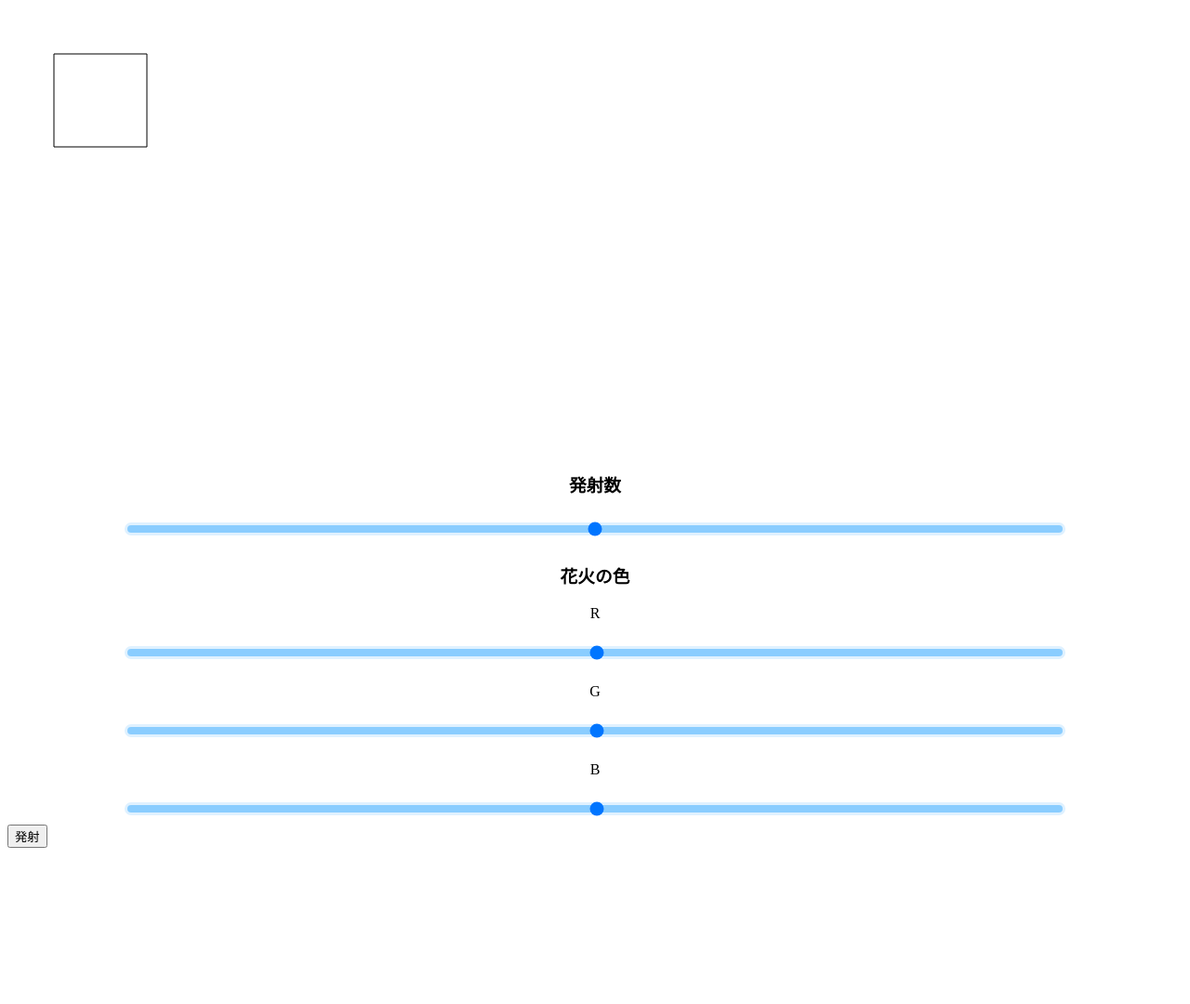
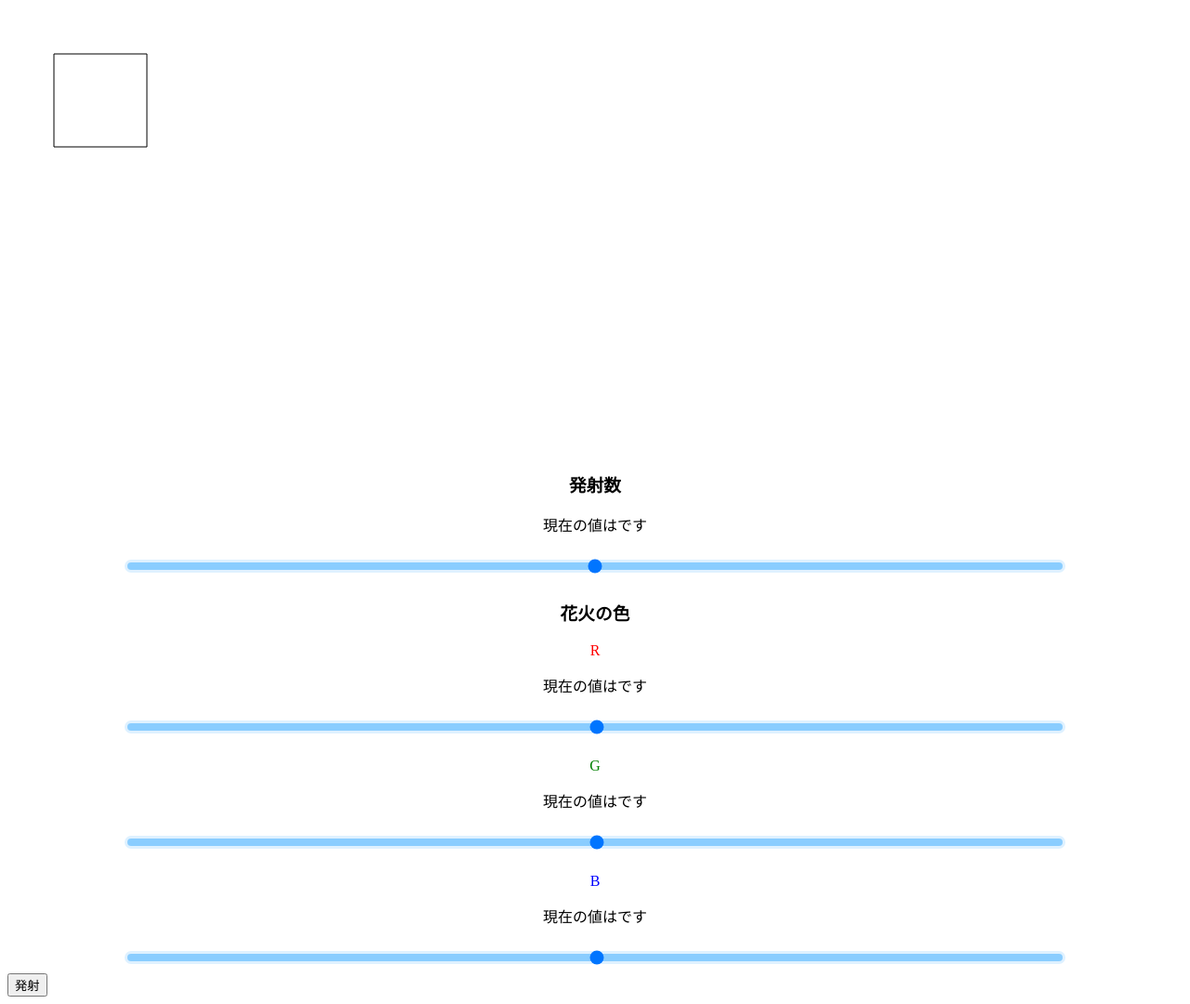
Before and after one commit to kouhirose/hanabi, a plain HTML site: page public/index.html in a window 1280 px wide. Shown: the whole page at 93% size. Before the commit the page ends 920 px from the top, so only its background shows below. Drawn offline with Linux system fonts and the light colour scheme.

Commit message:
値を表示させる要素追加

```diff
--- a/public/index.html
+++ b/public/index.html
@@ -8,15 +8,19 @@
 		<div class="container">
 			<div>
 				<h3>発射数</h3>
+				<p class="now-val">現在の値は<span id="num-value"></span>です</p>
 				<input type="range" name="#" min="0" max="20000" id="num" step="10">
 			</div>
 			<div>
 				<h3 class="option-color">花火の色</h3>
-				<p>R</p>
+				<p class="red">R</p>
+				<p class="now-val">現在の値は<span id="R-value"></span>です</p>
 				<input type="range" name="#" min="0" max="255" id="R" step="1">
-				<p>G</p>
+				<p class="green">G</p>
+				<p class="now-val">現在の値は<span id="G-value"></span>です</p>
 				<input type="range" name="#" min="0" max="255" id="G" step="1">
-				<p>B</p>
+				<p class="blue">B</p>
+				<p class="now-val">現在の値は<span id="B-value"></span>です</p>
 				<input type="range" name="#" min="0" max="255" id="B" step="1">
 			</div>
 			<div class="button">
--- a/public/stylesheet.css
+++ b/public/stylesheet.css
@@ -24,3 +24,15 @@ button {
 .container {
 	text-align: center;
 }
+
+.red {
+	color: red;
+}
+
+.blue {
+	color: blue;
+}
+
+.green {
+	color: green;
+}
```
